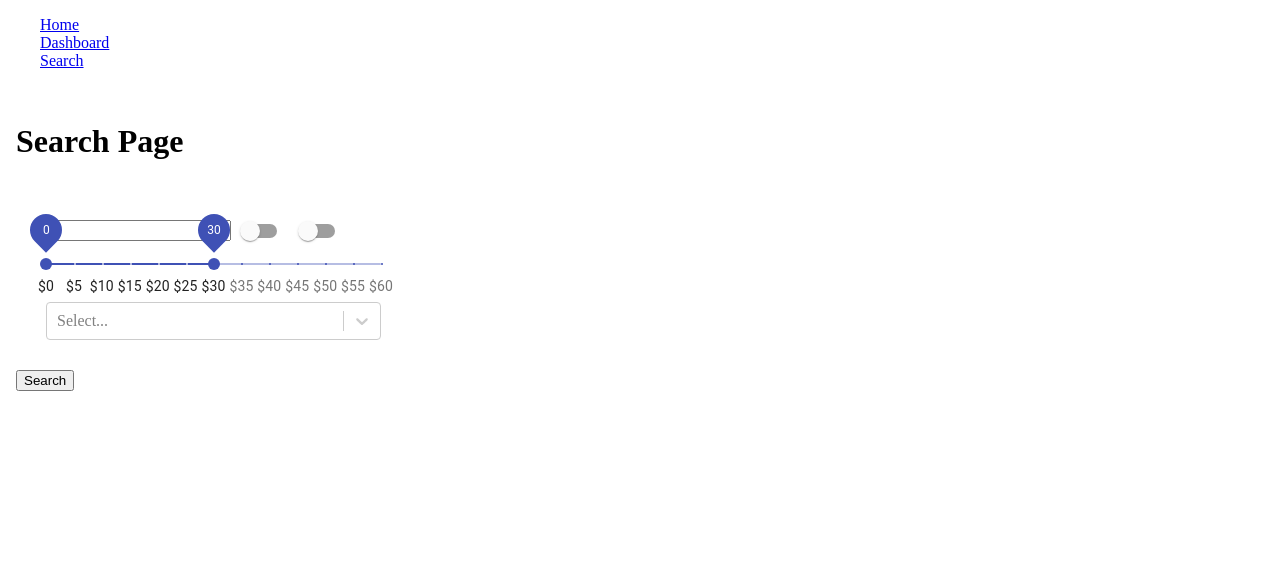
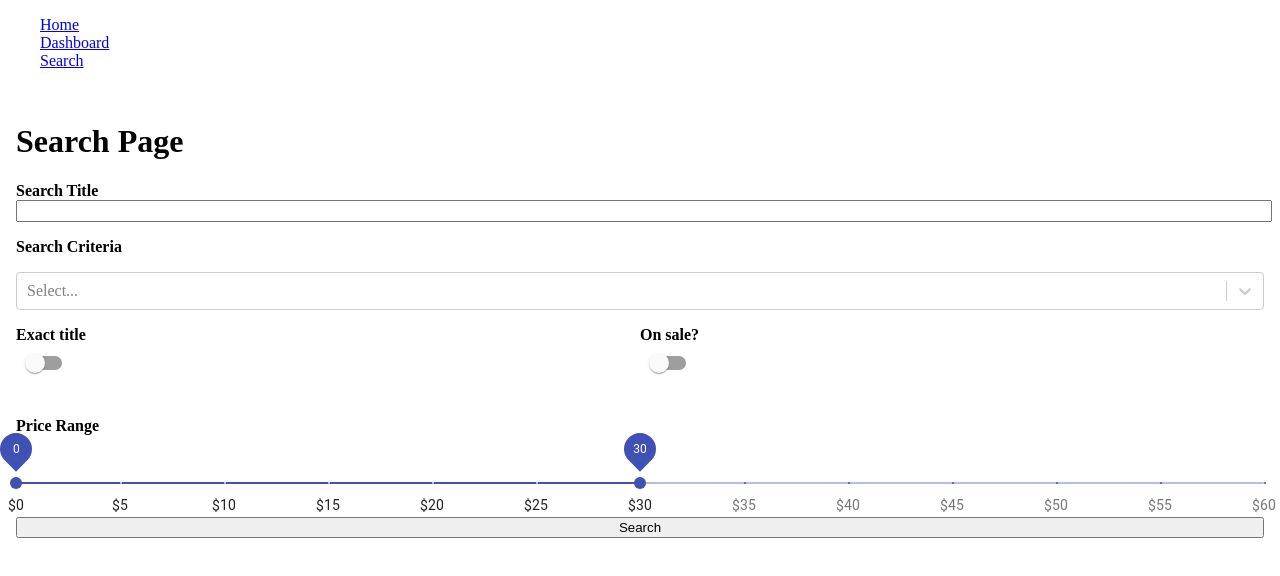
Before and after one commit to plaetzaw/GameBargins-Client, a Next.js app: page /search in a window 1280 px wide. Shown: the top 576 px of the page. Built offline with nearby package versions, Linux system fonts and the light colour scheme.

Commit message:
Search page mostly finished

```diff
--- a/pages/search/index.js
+++ b/pages/search/index.js
@@ -15,13 +15,34 @@ import axios from 'axios'
 import SearchResults from '../components/organisms/SearchResults'
 
 const Container = styled.div`
+  display: flex;
+  flex-direction: column;
   padding: 1em;
-// display: flex;
-// flex-direction: column;
 `
+
+const Label = styled.div`
+  display: flex;
+  font-weight: bold;
+`
+
+const SearchField = styled.input`
+  display: flex;
+  width: 100%;
+  height: 1.2em;
+`
+
 const SearchControllersContainer = styled.div`
   display: flex;
+  flex-direction: column;
+`
+const ToggleWrapper = styled.div`
+  display: flex;
   flex-direction: row;
+  padding 1em 0 2.2em 0;
+`
+const ToggleItem = styled.div`
+  flex-direction: column;
+  width: 50%;
 `
 
 const SearchResultsContainer = styled.div`
@@ -128,11 +149,21 @@ const Search = () => {
     <Container>
       <h1>Search Page</h1>
       <SearchControllersContainer>
-        <div style={{ width: '335px', margin: '30px' }}>
-          <input
+
+        <Label>Search Title</Label>
+        <SearchField
           value={searchTitle}
           onChange={(e) => { setSearchTitle(e.target.value) }}
         />
+        <Label style={{ paddingTop: '1em', paddingBottom: '1em' }}>Search Criteria</Label>
+        <Select
+          options={options}
+          value={options.find(obj => obj.value === type)}
+          onChange={(e) => { setType(e.value) }}
+        />
+        <ToggleWrapper>
+          <ToggleItem>
+            <Label>Exact title</Label>
             <Switch
               value={exactTitle}
               onChange={(e) => { setExactTitle(!exactTitle) }}
@@ -140,6 +171,9 @@ const Search = () => {
               name='excat title'
               inputProps={{ 'aria-label': 'primary checkbox' }}
             />
+          </ToggleItem>
+          <ToggleItem>
+            <Label>On sale?</Label>
             <Switch
               value={onSale}
               onChange={(e) => { setOnSale(!onSale) }}
@@ -147,6 +181,9 @@ const Search = () => {
               name='excat title'
               inputProps={{ 'aria-label': 'secondary checkbox' }}
             />
+          </ToggleItem>
+        </ToggleWrapper>
+        <Label style={{ paddingBottom: '2.1em', textAlign: 'center' }}>Price Range</Label>
         <Slider
           value={priceRange}
           onChange={UpdatePrice}
@@ -155,17 +192,12 @@ const Search = () => {
           valueLabelDisplay='on'
           min={0}
           max={60}
+            // orientation='vertical'
           aria-labelledby='discrete-slider-always'
         />
-          <Select
-            options={options}
-            value={options.find(obj => obj.value === type)}
-            onChange={(e) => { setType(e.value) }}
-          />
+        <button onClick={Submit}>Search</button>
 
-        </div>
       </SearchControllersContainer>
-      <button onClick={Submit}>Search</button>
 
       <SearchResultsContainer>
         {showResults && <SearchResults searchData={searchData} />}
```
Lines whose indentation alone changed are shown as unchanged.
